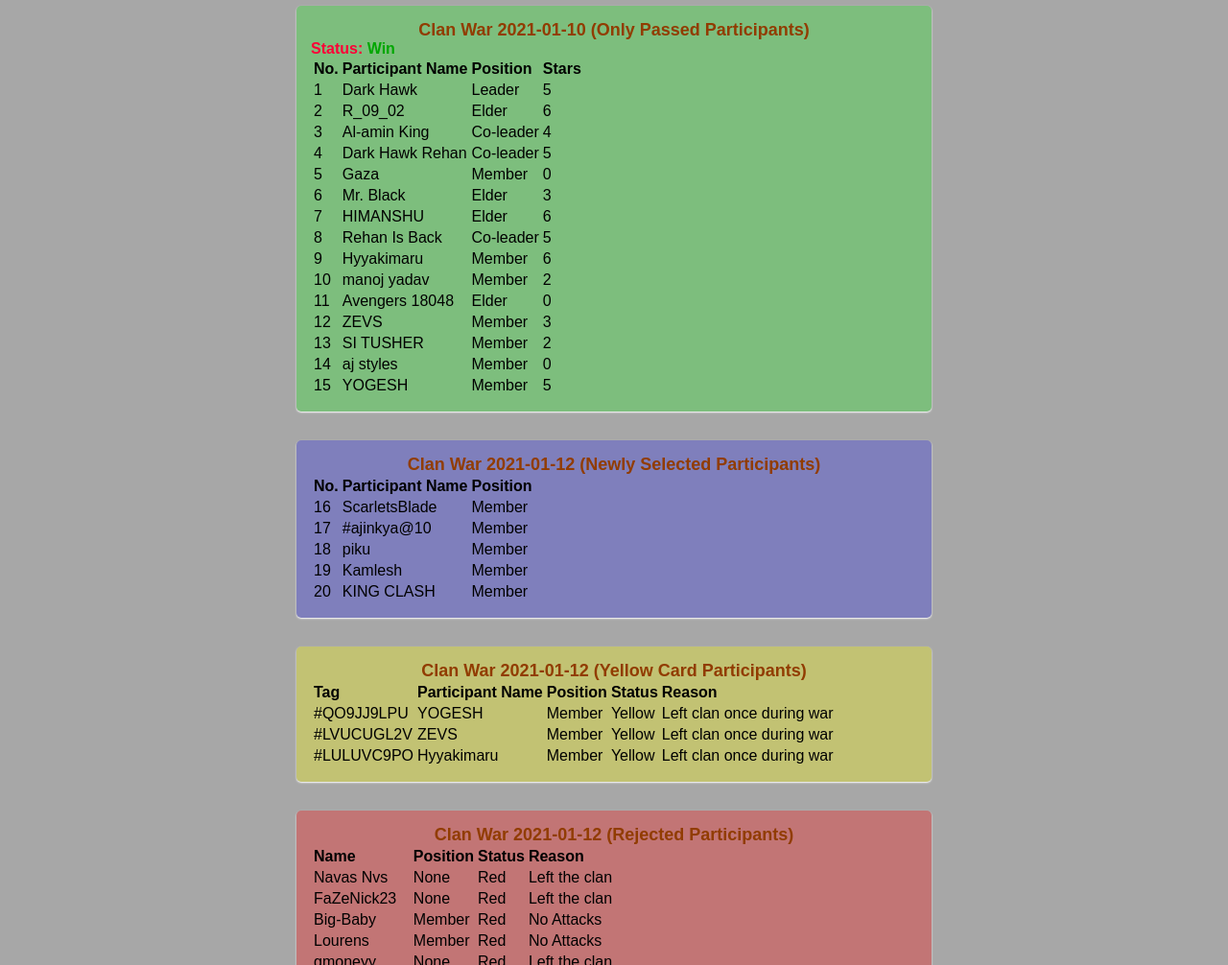
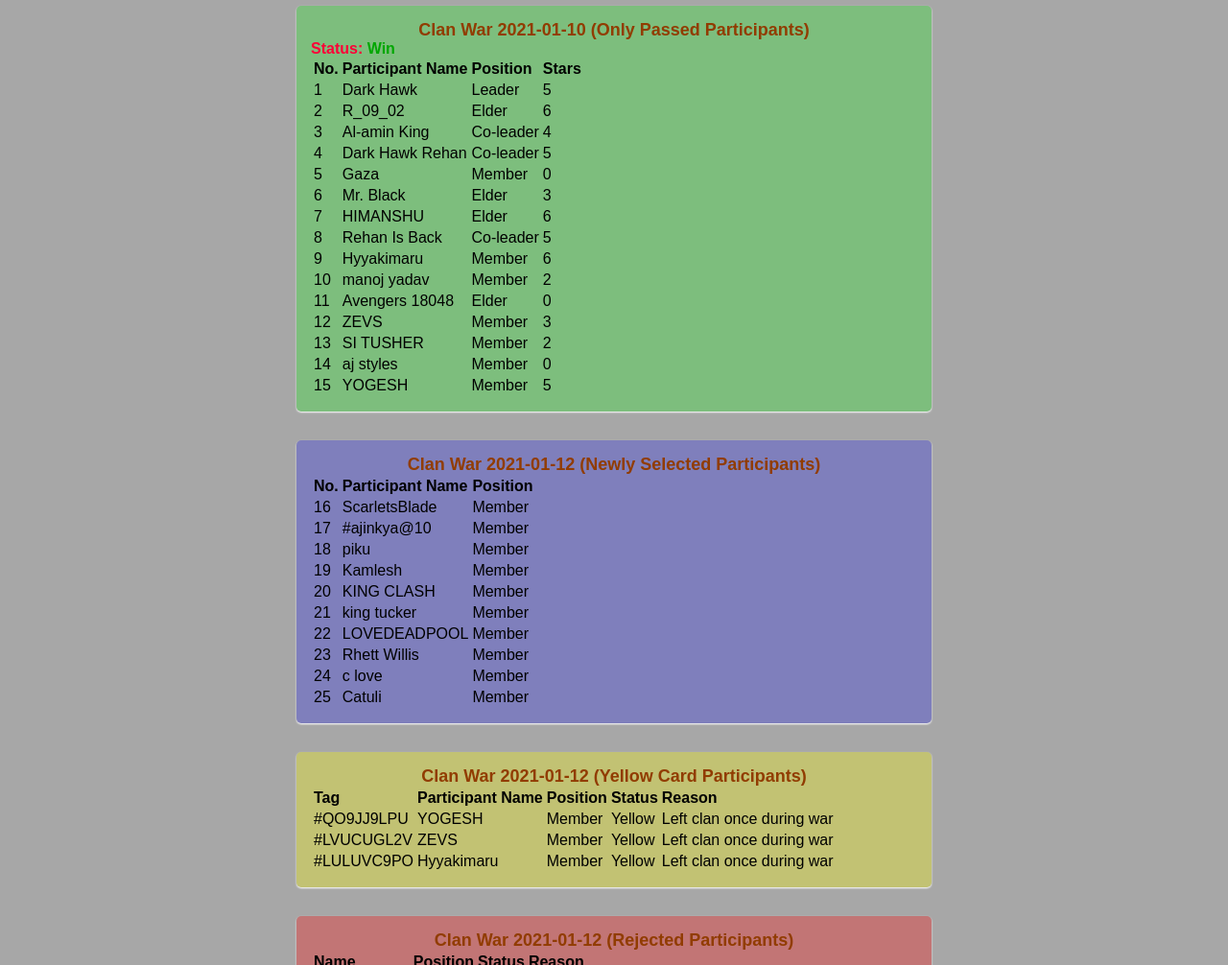
Before and after one commit to godofwarcoc/godofwarcoc.github.io, a plain HTML site: page index.html in a window 1280 px wide. Shown: the part 94-1100 px from the top of the page at 96% size. Drawn offline with Linux system fonts and the light colour scheme.

Commit message:
Update index.html

```diff
--- a/index.html
+++ b/index.html
@@ -147,6 +147,31 @@
                 <td>KING CLASH</td>
                 <td>Member</td>
             </tr>
+            <tr>
+                <td>21</td>
+                <td>king tucker</td>
+                <td>Member</td>
+            </tr>
+            <tr>
+            <td>22</td>
+            <td>LOVEDEADPOOL</td>
+            <td>Member</td>
+            </tr>
+            <tr>
+                <td>23</td>
+                <td>Rhett Willis</td>
+                <td>Member</td>
+            </tr>
+            <tr>
+                <td>24</td>
+                <td>c love</td>
+                <td>Member</td>
+            </tr>
+            <tr>
+                <td>25</td>
+                <td>Catuli</td>
+                <td>Member</td>
+            </tr>
         </table>
         </div>
         <div class="war" id="yellow">
```
